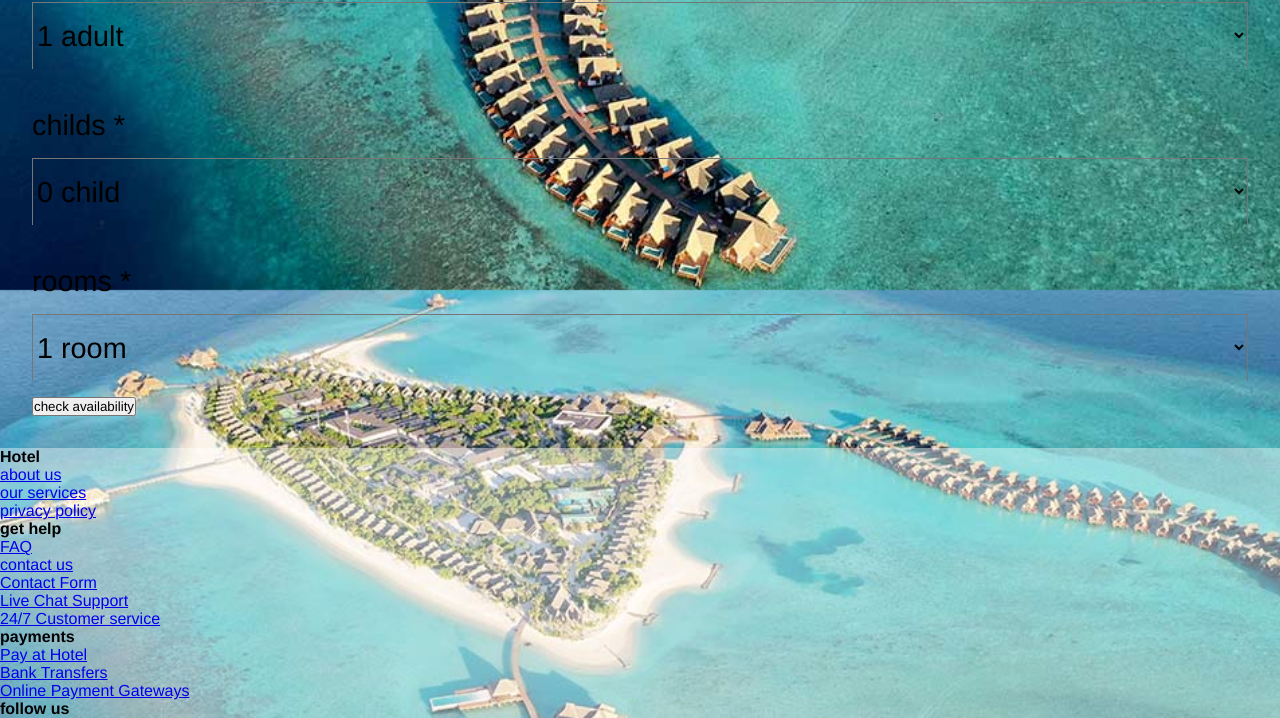
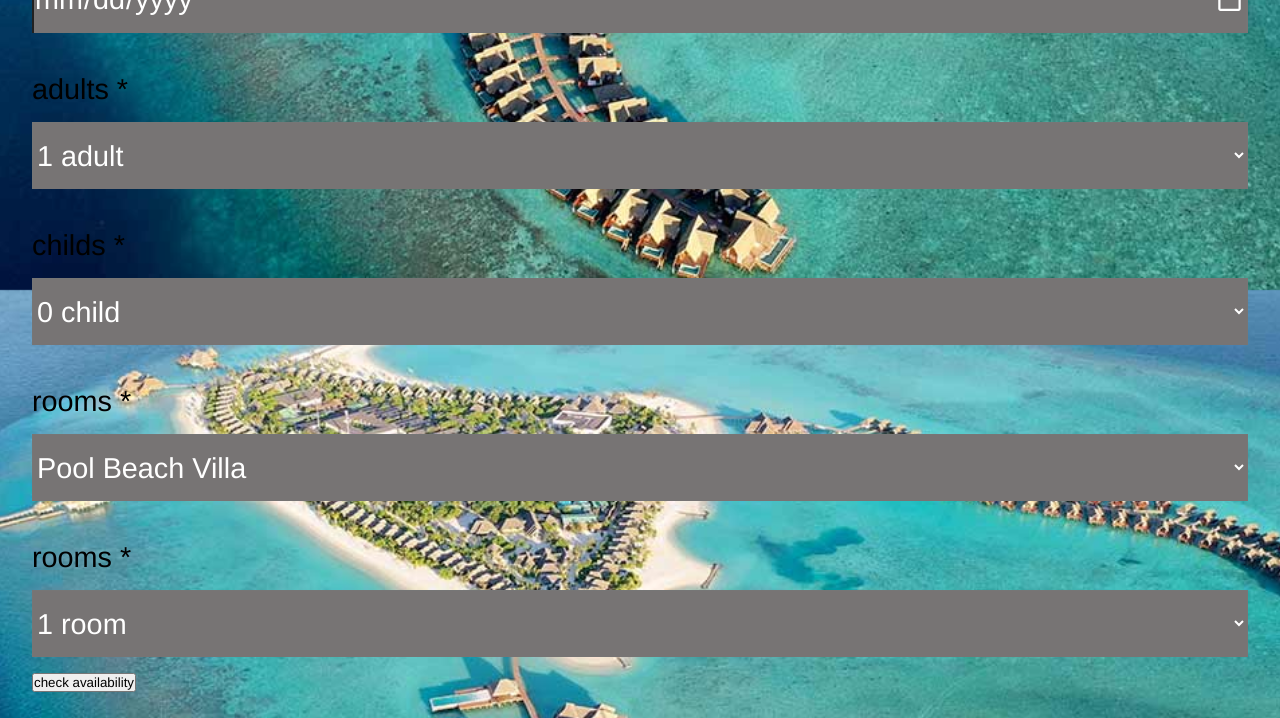
Before and after one commit to hlodoge/heritanceaarahfinal, a plain HTML site: page booking.html in a window 1280 px wide. Shown: the part 510-1228 px from the top of the page. Drawn offline with nearby package versions, Linux system fonts and the light colour scheme; a web font is replaced by a local one.

Commit message:
Add files via upload

```diff
--- a/booking.html
+++ b/booking.html
@@ -15,7 +15,7 @@
 </head>
 <body >
     <header class="header">
-        <a href="#" class="navlogo">Heritance</a>
+        <a href="index.html" class="navlogo">Heritance</a>
 
         <input type="checkbox" id="check">
         <label for="check" class="icons">
@@ -72,6 +72,17 @@
                     <option value="6">6 childs</option>
                  </select>
               </div>
+
+              <div class="box">
+                <p>rooms <span>*</span></p>
+                <select name="room type" class="input" required>
+                   <option value="1">Pool Beach Villa</option>
+                   <option value="2">Two Bed Room Family Pool Beach Villa</option>
+                   <option value="3">Ocean Suite</option>
+                   <option value="4">Ocean Residence</option>
+                </select>
+             </div>
+
               <div class="box">
                  <p>rooms <span>*</span></p>
                  <select name="rooms" class="input" required>
@@ -91,46 +102,16 @@
 
      </section>
 
-     <footer class="footer">
-      <section class="footer-container">
-          <section class="row">
-              <section class="footer-col">
-                  <h4>Hotel</h4>
-                  <ul>
-                      <li><a href="#">about us</a></li>
-                      <li><a href="#">our services</a></li>
-                      <li><a href="#">privacy policy</a></li>
-                  </ul>
-              </section>
-              <section class="footer-col">
-                  <h4>get help</h4>
-                  <ul>
-                      <li><a href="#">FAQ</a></li>
-                      <li><a href="#">contact us</a></li>
-                      <li><a href="#">Contact Form</a></li>
-                      <li><a href="#">Live Chat Support</a></li>
-                      <li><a href="#">24/7 Customer service</a></li>
-                  </ul>
-              </section>
-              <section class="footer-col">
-                  <h4>payments</h4>
-                  <ul>
-                      <li><a href="#">Pay at Hotel</a></li>
-                      <li><a href="#">Bank Transfers</a></li>
-                      <li><a href="#">Online Payment Gateways</a></li>
-                  </ul>
-              </section>
-              <section class="footer-col">
-                  <h4>follow us</h4>
-                  <section class="social-links">
-                      <a href="#"><i class="fab fa-facebook-f"></i></a>
-                      <a href="#"><i class="fab fa-twitter"></i></a>
-                      <a href="#"><i class="fab fa-instagram"></i></a>
-                      <a href="#"><i class="fab fa-linkedin-in"></i></a>
-                  </section>
-              </section>
-          </section>
-      </section>
- </footer>
+     <footer>
+        <section class="footerlogo"><a href="index.html"><img src="download.jpeg" width="15%" alt="logo"></a></section>
+        <section class="footersocial">
+             <ul class="footsoci">
+                 <li><a href="https://www.instagram.com/heritanceaarah/"><img src="8666638_instagram_icon.png" width="30%" alt="instagram"></a></li>
+                 <li><a href="https://web.facebook.com/heritanceaarahmaldives"><img src="5340250_book_face_facebook_fb_icon.png" width="30%" alt="facebook"></a></li>
+                 <li><a href="https://twitter.com/heritancehotel"><img src="5305172_tweet_twitter_twitter logo_icon.png" width="30%" alt="twitter"></a></li>
+                 <li><a href="https://www.youtube.com/channel/UCXDuhmITXwweZE5R49bCQ-g"><img src="211929_social_youtube_icon.png" width="30%" alt="youtube"></a></li>
+             </ul>
+        </section>
+     </footer>
 </body>
 </html>
--- a/mycss.css
+++ b/mycss.css
@@ -357,11 +357,12 @@ justify-content: end;
 .footersocial li{
   margin: 0 10px;
   bottom: 0;
-  margin-left: ;
+  margin-left:2px ;
+  margin-bottom:20px
 }
 /*booking page*/
 .reservation form{
-  border: var(--border);
+  border:2px;
   padding: 2rem;
 }
 
@@ -372,10 +373,11 @@ justify-content: end;
 }
 
 .reservation form h3{
-  background-color: var(--sub-color);
-  color: var(--main-color);
+  background-color:#ffffffc0;
+  color:#3f9cc1;
   font-size: 2.5rem;
   margin-bottom: 2rem;
+  margin-top: 120px;
   border-radius: .5rem;
   padding: 1.2rem;
   text-align: center;
@@ -388,15 +390,15 @@ justify-content: end;
 
 .reservation form .flex .box p{
   font-size: 1.8rem;
-  color: var(--sub-color);
+  color:#000000;
 }
 
 .reservation form .flex .box .input{
   padding: 1rem 0;
   margin: 1rem 0;
-  border-bottom: var(--border);
-  background: var(--main-color);
-  color: var(--white);
+  border-bottom:#000000;
+  background:rgb(119, 116, 116);
+  color:#fff;
   font-size: 1.8rem;
   width: 100%;
 }
```
Also changed, not shown: Accomodation.html (+11 -41 lines), Adventures.html (+11 -41 lines), Restuarants.html (+11 -41 lines), branches.html (+24 -49 lines), index.html (+4 -4 lines).
